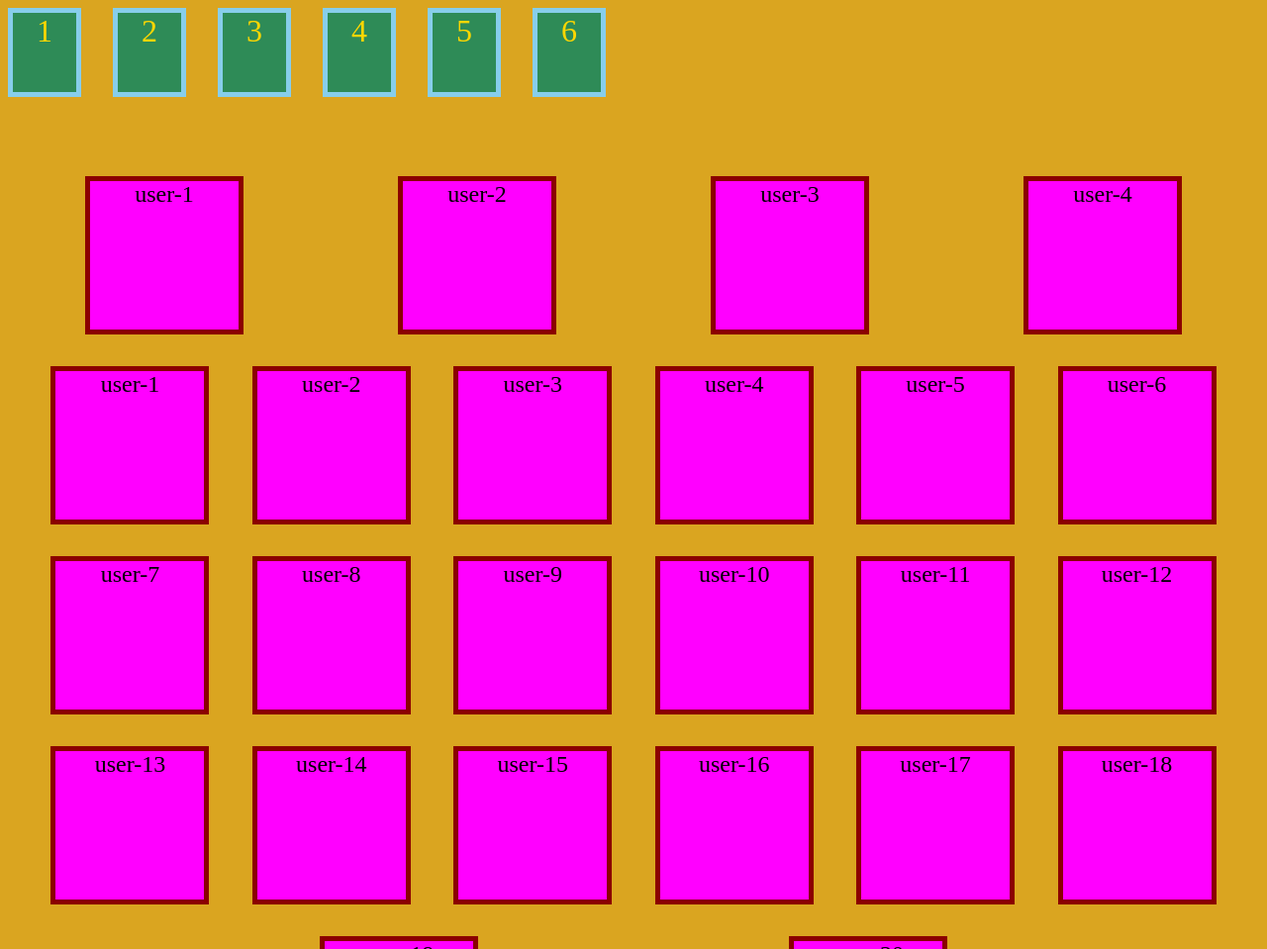
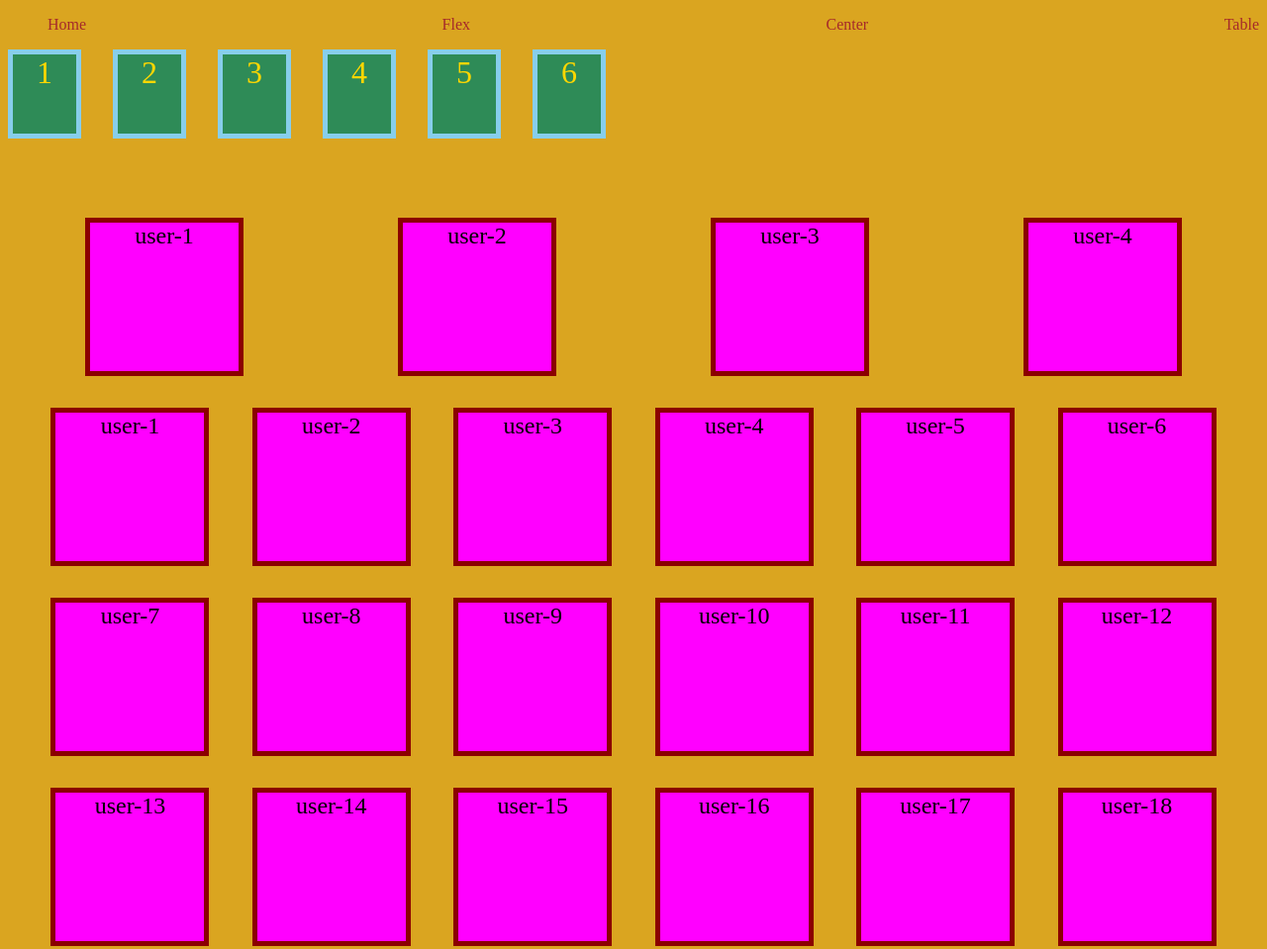
Before and after one commit to Tanjil-Mir/Quarter-Practice-v1, a plain HTML site: page flexstart.html in a window 1280 px wide. Shown: the top 959 px of the page at 99% size. Drawn offline with Linux system fonts and the light colour scheme.

Commit message:
nav added in every html files

```diff
--- a/flexstart.html
+++ b/flexstart.html
@@ -5,7 +5,6 @@
     <meta name="viewport" content="width=device-width, initial-scale=1.0" />
     <title>Flex Starter</title>
     <style>
-
       body {
         background-color: goldenrod;
       }
@@ -15,7 +14,7 @@
         margin-bottom: 5rem;
       }
 
-        .box{
+      .box {
         height: 5rem;
         width: 4rem;
         background-color: seagreen;
@@ -40,7 +39,7 @@
         margin: 2rem 2rem;
       }
 
-        .user{
+      .user {
         border: 5px solid darkred;
         height: 150px;
         width: 150px;
@@ -48,10 +47,35 @@
         font-size: 1.5rem;
         text-align: center;
       }
+      nav ul {
+        list-style: none;
+        display: flex;
+        justify-content: space-between;
+        /* margin-right: 20px; */
+      }
 
+      nav li:hover {
+        background-color: burlywood;
+        /* padding: 0px 20px; */
+      }
+
+      nav li a {
+        text-decoration: none;
+        color: brown;
+      }
     </style>
   </head>
   <body>
+    <header>
+      <nav>
+        <ul>
+          <li><a href="index.html">Home</a></li>
+          <li><a href="legend.html">Flex</a></li>
+          <li><a href="centerflex.html">Center</a></li>
+          <li><a href="table.html">Table</a></li>
+        </ul>
+      </nav>
+    </header>
     <div class="box-container">
       <div class="box">1</div>
       <div class="box">2</div>
@@ -90,6 +114,5 @@
       <div class="user">user-19</div>
       <div class="user">user-20</div>
     </div>
-
   </body>
 </html>
--- a/style/style.css
+++ b/style/style.css
@@ -1,5 +1,5 @@
 * {
-  margin: 0 auto;
+  /* margin: 0 auto; */
 }
 
 div {
@@ -67,17 +67,19 @@ div {
     text-align: justify;
 }
 
-nav li {
+nav ul {
   list-style: none;
-  display: inline;
-  margin-right: 20px;
+  display: flex;
+  justify-content: space-between ;
+  /* margin-right: 20px; */
 }
 
 nav li:hover {
   background-color: burlywood;
-  padding: 20px;
+  /* padding: 0px 20px; */
 }
 
 nav li a {
   text-decoration: none;
+  color: brown;
 }
--- a/style/table.css
+++ b/style/table.css
@@ -77,3 +77,11 @@ body {
     background-color: #fed7d7;
     color: #e53e3e;
 }
+
+/* navigation area */
+
+nav ul{
+    display: flex;
+    list-style: none;
+    justify-content: space-between;
+}
```
Also changed, not shown: centerflex.html (added, +65 -0 lines), index.html (+10 -0 lines), legend.html (+4 -4 lines), table.html (+12 -0 lines). Lines whose indentation alone changed are shown as unchanged.
